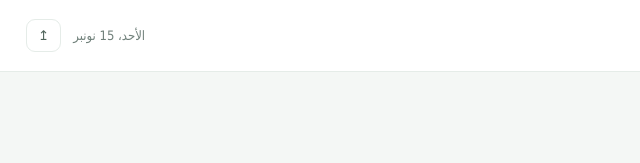
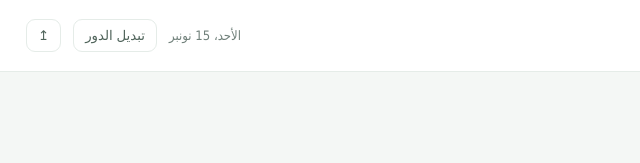
Before and after one commit to eduagent9/makhzoni, a plain HTML site: page index.html in a window 1280 px wide. Shown: the top 163 px of the page, 0-640 px from the left. Drawn offline with Linux system fonts and the light colour scheme.

Commit message:
Add persistent role switch control to header

```diff
--- a/index.html
+++ b/index.html
@@ -7,7 +7,7 @@
 <title>مخزوني | إدارة المتجر</title>
 </head>
 <body>
-<header class="topbar"><div class="brand"><div class="brandmark">م</div><div><strong>مخزوني</strong><small>إدارة متجرك ببساطة</small></div></div><div class="top-actions"><span id="today"></span><button class="icon-btn" id="backupBtn" title="نسخة احتياطية">↥</button></div></header>
+<header class="topbar"><div class="brand"><div class="brandmark">م</div><div><strong>مخزوني</strong><small>إدارة متجرك ببساطة</small></div></div><div class="top-actions"><span id="today"></span><button class="icon-btn" data-action="switch-role" title="تبديل الصلاحية">تبديل الدور</button><button class="icon-btn" id="backupBtn" title="نسخة احتياطية">↥</button></div></header>
 <div class="app-shell">
 <aside class="sidebar"><div class="side-label">القائمة الرئيسية</div><nav id="nav">
 <button class="nav-btn active" data-page="dashboard">▦ <span>الرئيسية</span></button>
```
